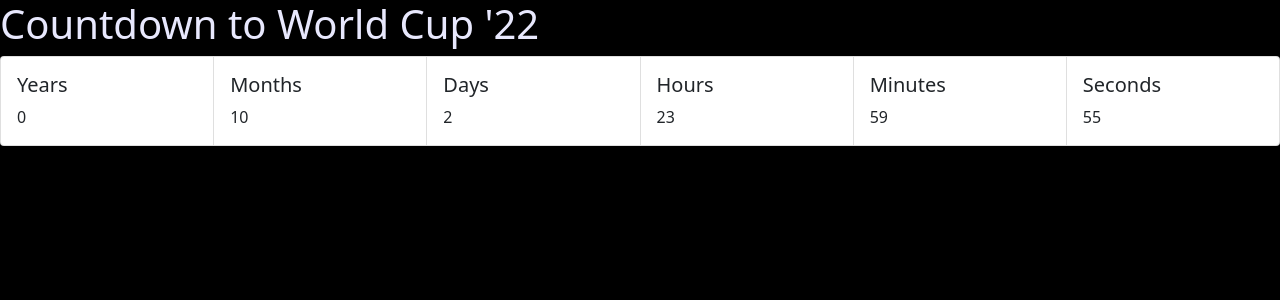
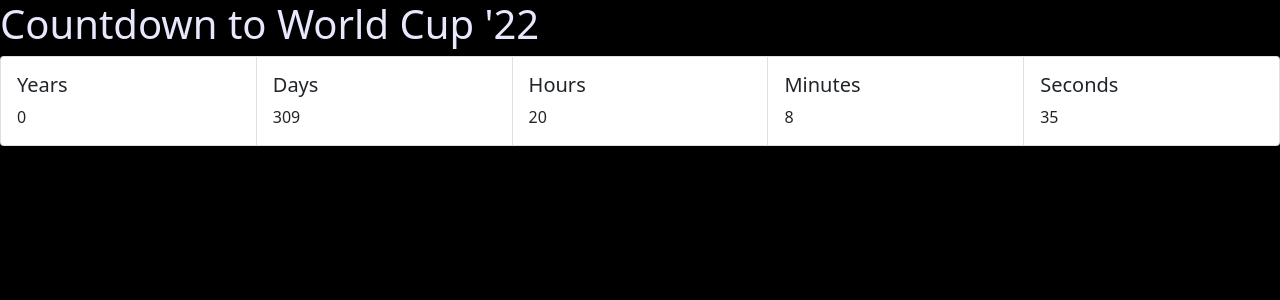
Before and after one commit to damparo/FutbolisLife, a React (Create React App) app in the folder countdowntimer/: page / in a window 1280 px wide. Shown: the top 300 px of the page. Built offline with nearby package versions, Linux system fonts and the light colour scheme.

Commit message:
world cup countdown timer is working

```diff
--- a/countdowntimer/package.json
+++ b/countdowntimer/package.json
@@ -8,7 +8,6 @@
     "@testing-library/user-event": "^7.1.2",
     "axios": "^0.19.2",
     "bootstrap": "^5.1.3",
-    "date-fns": "^2.28.0",
     "react": "^17.0.2",
     "react-bootstrap": "^2.1.1",
     "react-dom": "^16.13.1",
--- a/countdowntimer/src/components/Timer/Timer.js
+++ b/countdowntimer/src/components/Timer/Timer.js
@@ -1,45 +1,94 @@
 import React, { useEffect, useState } from "react";
-import { intervalToDuration, isBefore } from "date-fns";
 import Card from "react-bootstrap/Card";
 import "./Timer.css";
 import CardGroup from "react-bootstrap/CardGroup";
 // import moment from "moment";
 
-function Timer({futureDate}) {
+function Timer() {
 
-    const [now, setNow] = useState(new Date());
-    const isTimeUp = isBefore(futureDate, now);
-    let years = 0;
-    let months = 0;
-    let days = 0;
-    let hours = 0;
-    let minutes = 0;
-    let seconds = 0;
+    const [timerYears, setTimerYears] = useState();
+    const [timerDays, setTimerDays] = useState();
+    const [timerHours, setTimerHours] = useState();
+    const [timerMinutes, setTimerMinutes] = useState();
+    const [timerSeconds, setTimerSeconds] = useState();
 
-    if(!isTimeUp){
-        const duration = intervalToDuration({
-            start: now,
-            end: futureDate
-        });
+    let interval;
 
-        years = duration.years;
-        months = duration.months;
-        days = duration.days;
-        hours = duration.hours;
-        minutes = duration.minutes;
-        seconds = duration.seconds;
+    const startCountDown = () => {
+
+      const startDate = new Date("November 21,2022 ").getTime();
+
+      interval = setInterval( () => {
+
+        const now = new Date().getTime();
+
+        const timeBetweenDates = startDate - now;
+
+        const years = Math.floor(timeBetweenDates/(365*24*60*60*1000));
+        const days = Math.floor(timeBetweenDates % (365*24*60*60*1000)/(24*60*60*1000));
+        const hours = Math.floor(timeBetweenDates % (24*60*60*1000)/(60*60*1000));
+        const minutes = Math.floor(timeBetweenDates % (60*60*1000)/(60*1000));
+        const seconds = Math.floor(timeBetweenDates % (60*1000)/(1000));
+
+        if (timeBetweenDates < 0){
+          clearInterval(interval.current);
+        } else{
+
+          setTimerYears(years);
+          setTimerDays(days);
+          setTimerHours(hours);
+          setTimerMinutes(minutes);
+          setTimerSeconds(seconds);
+
+
+
+        }
+
+      });
+
+
 
     }
 
-    useEffect( () => {
+    useEffect(() => {
 
-      setInterval( () => {
-        console.log("ticking");
-        setNow(new Date())
+      startCountDown();
 
-      }, 1000)
+    });
 
-    }, []);
+    // const [now, setNow] = useState(new Date());
+    // const isTimeUp = isBefore(futureDate, now);
+    // let years = 0;
+    // let months = 0;
+    // let days = 0;
+    // let hours = 0;
+    // let minutes = 0;
+    // let seconds = 0;
+
+    // if(!isTimeUp){
+    //     const duration = intervalToDuration({
+    //         start: now,
+    //         end: futureDate
+    //     });
+
+    //     years = duration.years;
+    //     months = duration.months;
+    //     days = duration.days;
+    //     hours = duration.hours;
+    //     minutes = duration.minutes;
+    //     seconds = duration.seconds;
+
+    // }
+
+    // useEffect( () => {
+
+    //   setInterval( () => {
+    //     console.log("ticking");
+    //     setNow(new Date())
+
+    //   }, 1000)
+
+    // }, [setNow]);
 
     // const timerContents = isTimeUp ? ( <div className={ style.timeIsUp}>time is up!!!</div>) : (
 
@@ -51,37 +100,31 @@ function Timer({futureDate}) {
         <Card>
           <Card.Body>
             <Card.Title>Years</Card.Title>
-            <Card.Text value={years} label="years" className="years">{years}</Card.Text>
-          </Card.Body>
-        </Card>
-        <Card>
-          <Card.Body>
-            <Card.Title>Months</Card.Title>
-            <Card.Text value={months} label="days" className="months">{months}</Card.Text>
+            <Card.Text value={timerYears} label="years" className="years">{timerYears}</Card.Text>
           </Card.Body>
         </Card>
         <Card>
           <Card.Body>
             <Card.Title>Days</Card.Title>
-            <Card.Text value={days} label="" className="days">{days}</Card.Text>
+            <Card.Text value={timerDays} label="days" className="days">{timerDays}</Card.Text>
           </Card.Body>
         </Card>
         <Card>
           <Card.Body>
             <Card.Title>Hours</Card.Title>
-            <Card.Text value={hours} label="" className="hours">{hours}</Card.Text>
+            <Card.Text value={timerHours} label="" className="hours">{timerHours}</Card.Text>
           </Card.Body>
         </Card>
         <Card>
           <Card.Body>
             <Card.Title>Minutes</Card.Title>
-            <Card.Text value={minutes} label="" className="minutes">{minutes}</Card.Text>
+            <Card.Text value={timerMinutes} label="" className="minutes">{timerMinutes}</Card.Text>
           </Card.Body>
         </Card>
         <Card>
           <Card.Body>
             <Card.Title>Seconds</Card.Title>
-            <Card.Text value={seconds} label="" className="seconds">{seconds}</Card.Text>
+            <Card.Text value={timerSeconds} label="" className="seconds">{timerSeconds}</Card.Text>
           </Card.Body>
         </Card>
       </CardGroup>
--- a/countdowntimer/src/components/WorldCupBoard/WorldCupBoard.js
+++ b/countdowntimer/src/components/WorldCupBoard/WorldCupBoard.js
@@ -1,23 +1,13 @@
 import React from 'react';
-import { add } from 'date-fns';
 import BannerText from '../BannerText/BannerText';
 import Timer from '../Timer/Timer';
 // import './WorldCupboard.css';
-
-
-const futureDate = add(new Date(), {
-
-    years: 0,
-    months: 10,
-    days: 3,
-
-});
 
 function WorldCupboard() {
     return (
         <div>
             <BannerText/>
-            <Timer futureDate={futureDate}/>
+            <Timer/>
         </div>
     )
 }
```
Also changed, not shown: 1 other file (tests, documents, lock files or other folders).
